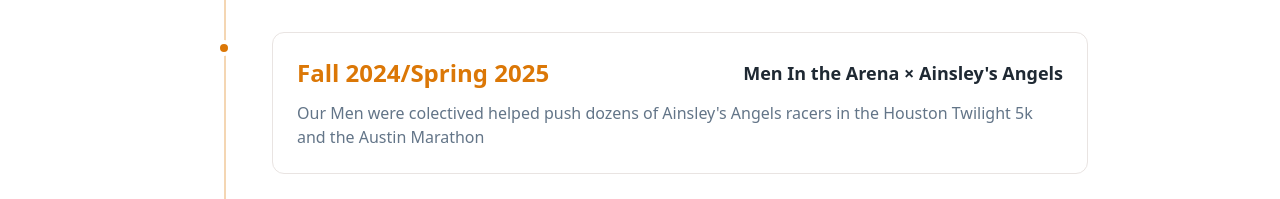
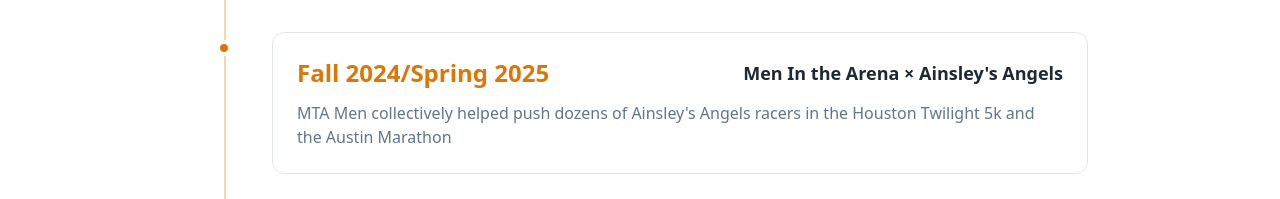
Before and after one commit to yashchitneni/men-at-gate, a React (Vite) app: page / in a window 1280 px wide. Shown: the part 3156-3355 px from the top of the page. Built offline with nearby package versions, Linux system fonts and the light colour scheme; the HTML template or start-up script is replaced by a standard one.

Commit message:
Update story timeline description

```diff
--- a/src/components/Story.tsx
+++ b/src/components/Story.tsx
@@ -23,7 +23,7 @@ const Story = () => {
     {
       year: "Fall 2024/Spring 2025",
       title: "Men In the Arena × Ainsley's Angels",
-      description: "Our Men were colectived helped push dozens of Ainsley's Angels racers in the Houston Twilight 5k and the Austin Marathon"
+      description: "MTA Men collectively helped push dozens of Ainsley's Angels racers in the Houston Twilight 5k and the Austin Marathon"
     },
     {
       year: "May 2025",
```
